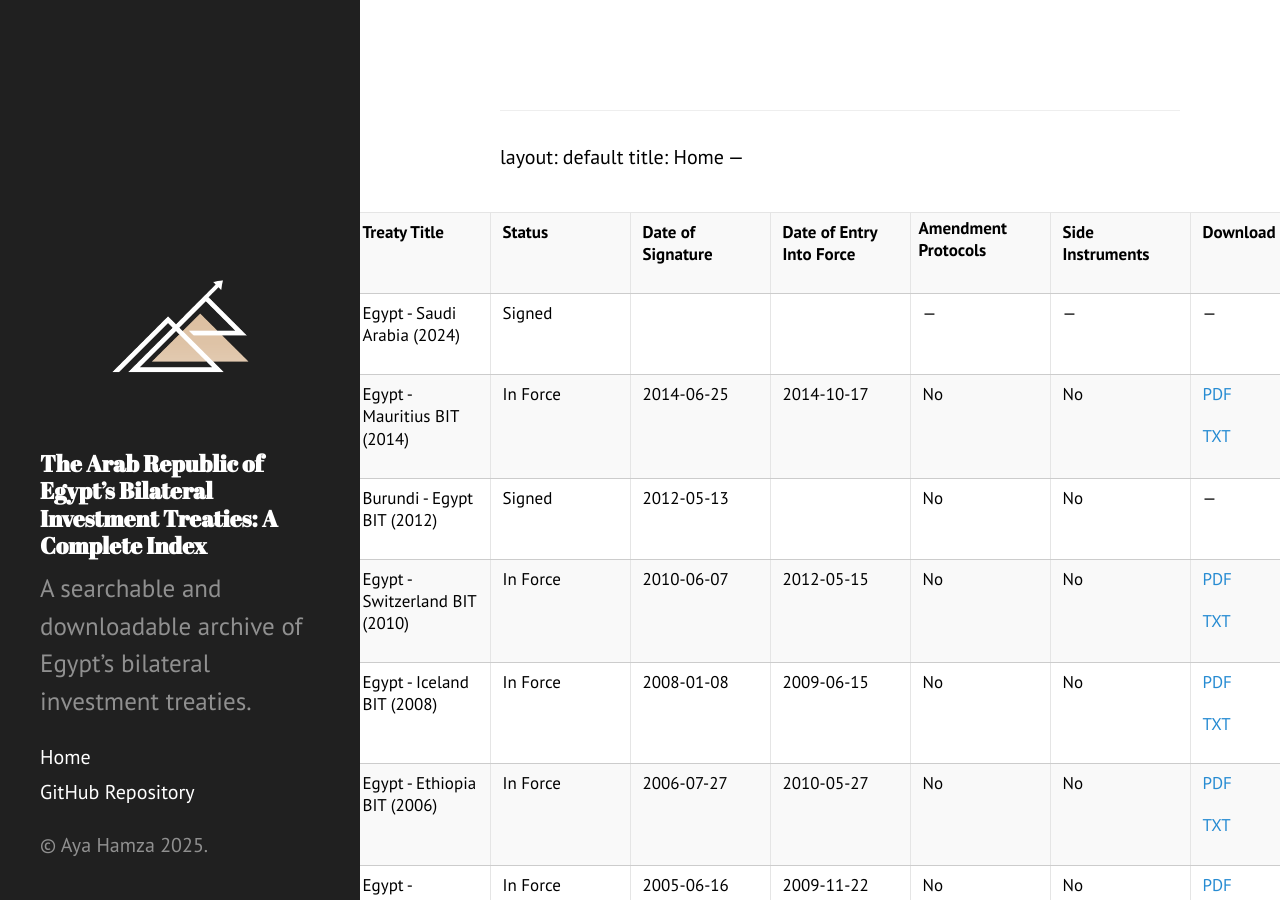
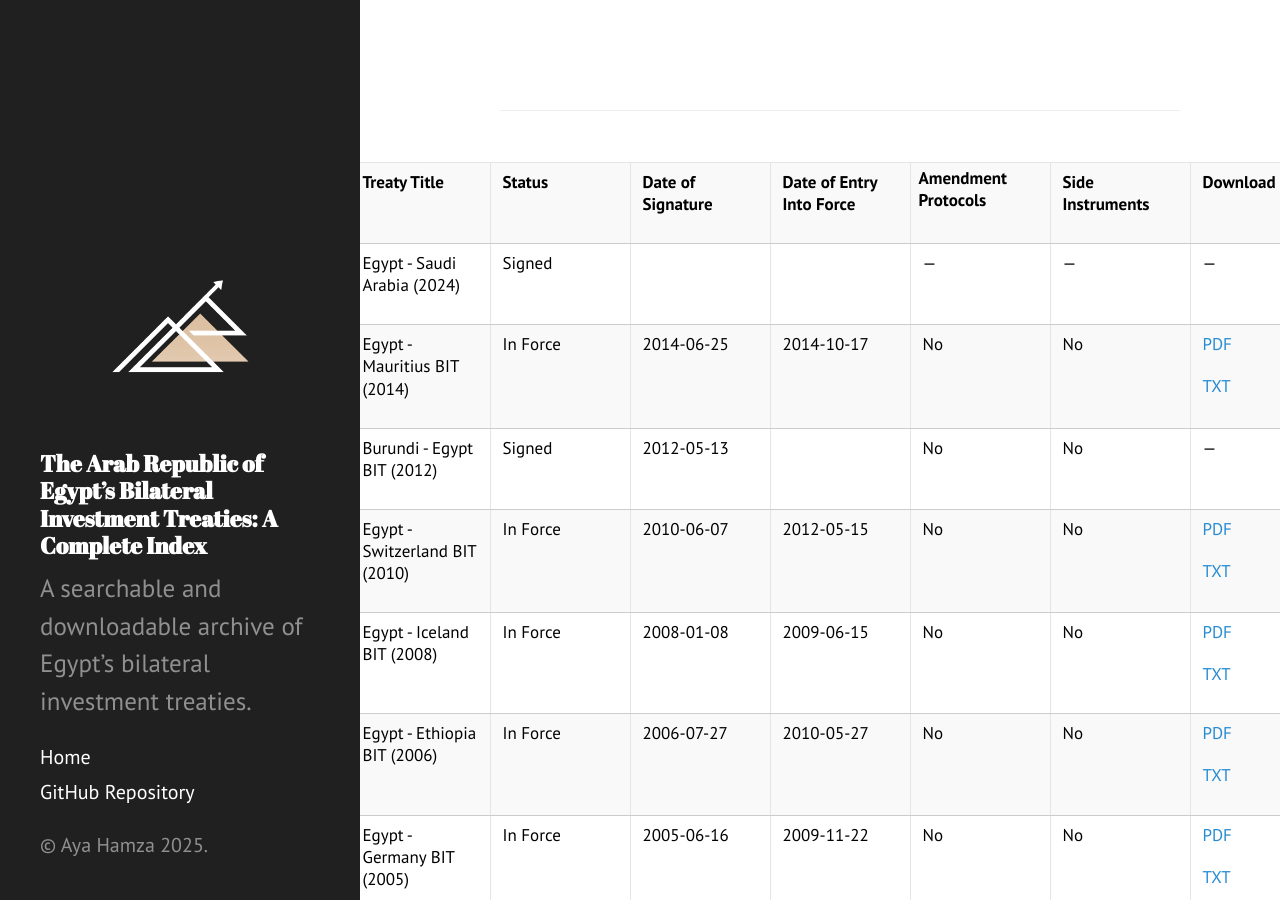
Before and after one commit to ayahamza1/MENABITs, a Jekyll site: the page built from index.md, in a window 1280 px wide and 900 px high. Built offline with Jekyll 4.4.1, drawn with Linux system fonts in a browser that asks for light colours; our own code applies the rules of GitHub Pages for plain Markdown files.

Commit message:
Update index.md

```diff
--- a/index.md
+++ b/index.md
@@ -1,7 +1,4 @@
 
----
-layout: default
-title: Home
 ---
 
 <div style="display: flex; justify-content: center;">
```
